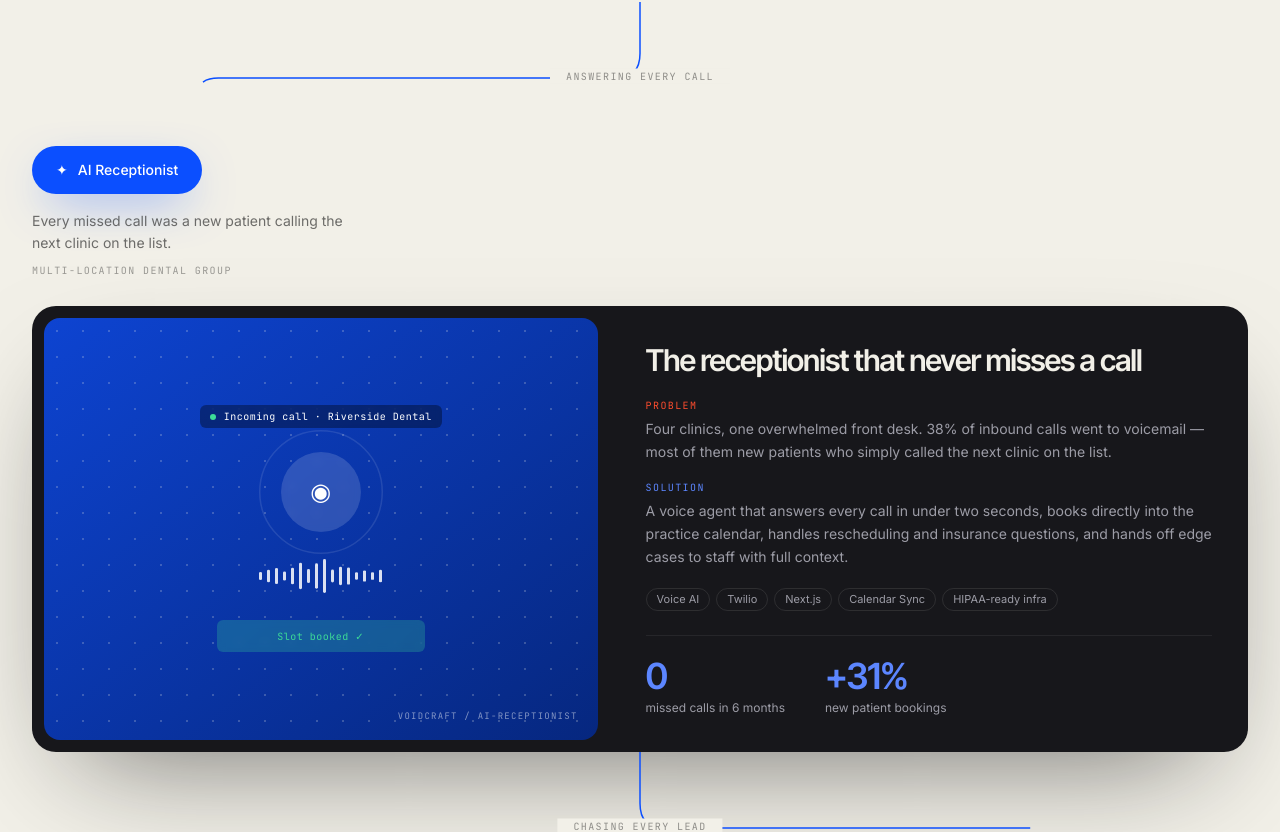
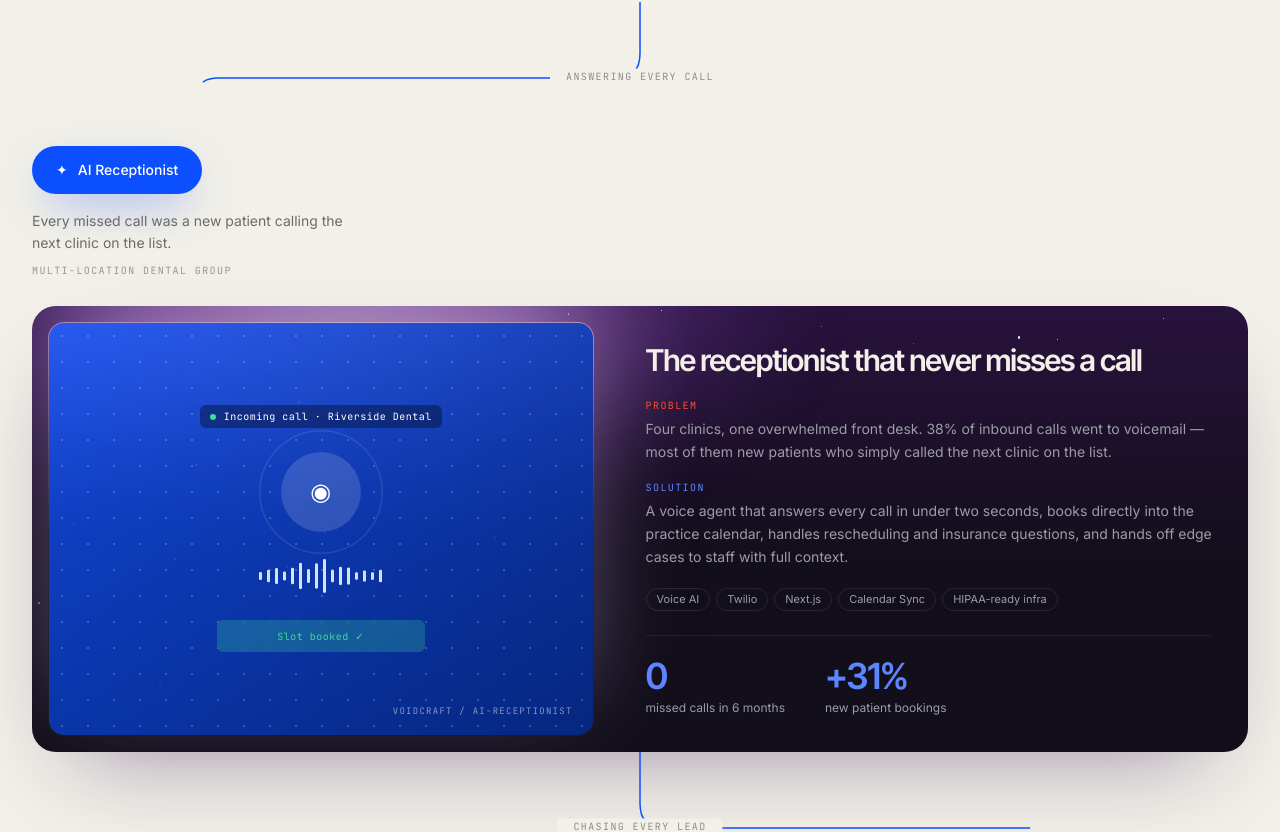
Before and after one commit to MNNITAK/void_craft, a Next.js app: page / in a window 1280 px wide. Shown: the part 9422-10254 px from the top of the page. Built offline with nearby package versions, Linux system fonts and the light colour scheme.

Commit message:
feat: nebula glow project cards with pink bloom, starfield and rim light

```diff
--- a/components/ProjectJourney.tsx
+++ b/components/ProjectJourney.tsx
@@ -104,9 +104,56 @@ function StepPill({
   );
 }
 
+/* Deterministic starfield — same sky on server and client. */
+const STARS = Array.from({ length: 30 }, (_, i) => {
+  const frac = (n: number) => n - Math.floor(n);
+  const a = frac(Math.sin(i * 127.1 + 1) * 43758.5453);
+  const b = frac(Math.sin(i * 269.5 + 7) * 24634.6345);
+  return {
+    ax: a * 100,
+    ay: b * 100,
+    r: 1 + frac(a * 9.7) * 1.6,
+    o: 0.3 + frac(b * 5.3) * 0.55,
+    d: frac(a * 3.1) * 3.2,
+  };
+});
+
+/* Stars live in the "sky": the top band of the card plus the media half —
+   never over the story text, where they'd read as dust. */
+function Starfield({ side }: { side: "left" | "right" }) {
+  return (
+    <div aria-hidden="true" className="absolute inset-0">
+      {STARS.map((s, i) => {
+        const topBand = s.ay < 30;
+        const x = topBand
+          ? s.ax
+          : side === "left"
+            ? s.ax * 0.44
+            : 56 + s.ax * 0.44;
+        const y = topBand ? s.ay * 0.5 : 15 + (s.ay - 30) * 1.1;
+        return (
+          <span
+            key={i}
+            className="animate-pulse-soft absolute rounded-full bg-white"
+            style={{
+              left: `${x.toFixed(3)}%`,
+              top: `${y.toFixed(3)}%`,
+              width: `${s.r.toFixed(2)}px`,
+              height: `${s.r.toFixed(2)}px`,
+              opacity: Number(s.o.toFixed(2)),
+              animationDelay: `${s.d.toFixed(2)}s`,
+            }}
+          />
+        );
+      })}
+    </div>
+  );
+}
+
 /**
  * Compact showcase panel — media and story side by side so the whole
- * project fits in one viewport. Each project gets its own live visual.
+ * project fits in one viewport. Each project gets its own live visual,
+ * floating in a violet night sky with a pink bloom rising behind it.
  */
 function ShowcasePanel({
   study,
@@ -117,15 +164,27 @@ function ShowcasePanel({
 }) {
   return (
     <Reveal y={48}>
-      <article className="overflow-hidden rounded-3xl bg-void-card shadow-[0_48px_120px_-48px_rgba(10,10,12,0.6)] lg:grid lg:grid-cols-[0.95fr_1.05fr]">
+      <article className="group relative overflow-hidden rounded-3xl bg-[#120E1A] bg-[linear-gradient(180deg,rgba(88,28,135,0.32),rgba(18,14,26,0)_58%)] shadow-[0_40px_90px_-44px_rgba(50,20,90,0.5)] lg:grid lg:grid-cols-[0.95fr_1.05fr]">
+        {/* night sky — pink bloom over the media side + twinkling stars */}
+        <div aria-hidden="true" className="pointer-events-none absolute inset-0">
+          <div
+            className={`absolute -top-[34%] h-[72%] w-[84%] rounded-full opacity-80 blur-3xl transition-opacity duration-700 group-hover:opacity-100 ${
+              side === "right" ? "left-[32%]" : "-left-[16%]"
+            } bg-[radial-gradient(closest-side,rgba(253,230,255,0.95),rgba(240,171,252,0.6)_38%,rgba(168,85,247,0.32)_65%,transparent_85%)]`}
+          />
+          <Starfield side={side} />
+        </div>
+
         {/* media slot — bespoke animation now, real screenshot via study.image later */}
         <div
           className={`relative min-h-[300px] sm:min-h-[340px] lg:min-h-[440px] ${
             side === "right" ? "lg:order-2" : ""
           }`}
         >
+          {/* lavender rim light + upward glow, GitHub-hero style */}
+          <div className="absolute inset-3 rounded-2xl bg-gradient-to-b from-fuchsia-100/50 via-purple-300/15 to-white/5 p-px shadow-[0_-30px_90px_-18px_rgba(216,180,254,0.5)] lg:inset-4">
             <div
-            className={`absolute inset-2.5 overflow-hidden rounded-2xl lg:inset-3 ${
+              className={`relative h-full w-full overflow-hidden rounded-[15px] ${
                 study.image ? "bg-void" : `bg-gradient-to-br ${study.hue}`
               }`}
             >
@@ -150,9 +209,10 @@ function ShowcasePanel({
               )}
             </div>
           </div>
+        </div>
 
         {/* story */}
-        <div className="flex flex-col p-6 sm:p-8 lg:p-9">
+        <div className="relative flex flex-col p-6 sm:p-8 lg:p-9">
           <h3 className="headline text-2xl font-semibold text-bone sm:text-3xl">
             {study.title}
           </h3>
```
Lines whose indentation alone changed are shown as unchanged.
